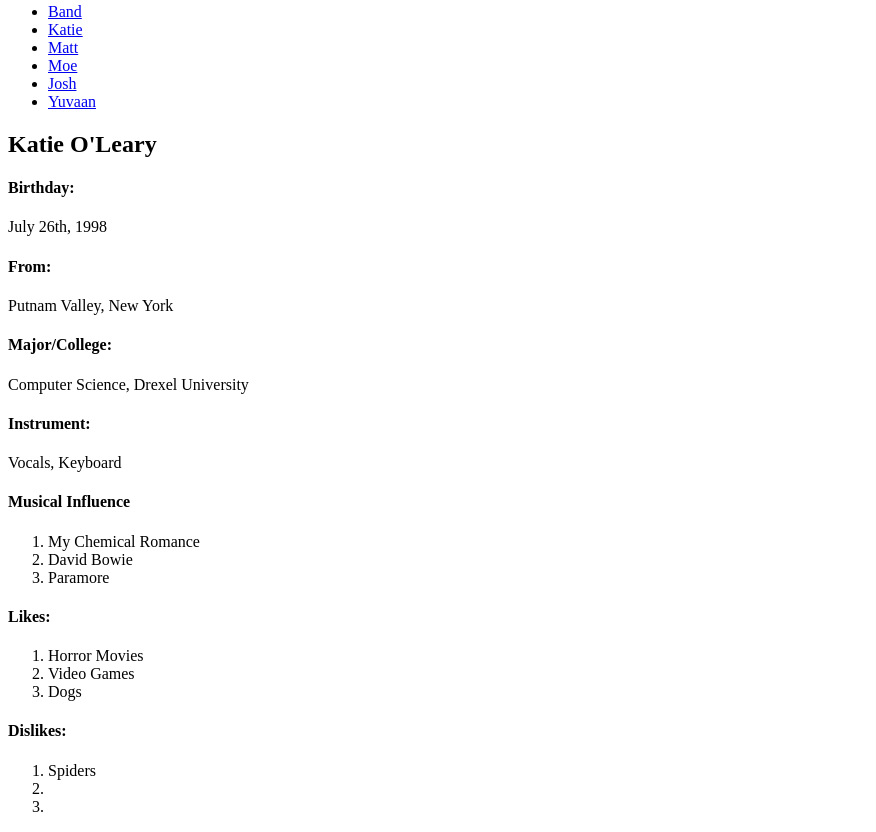
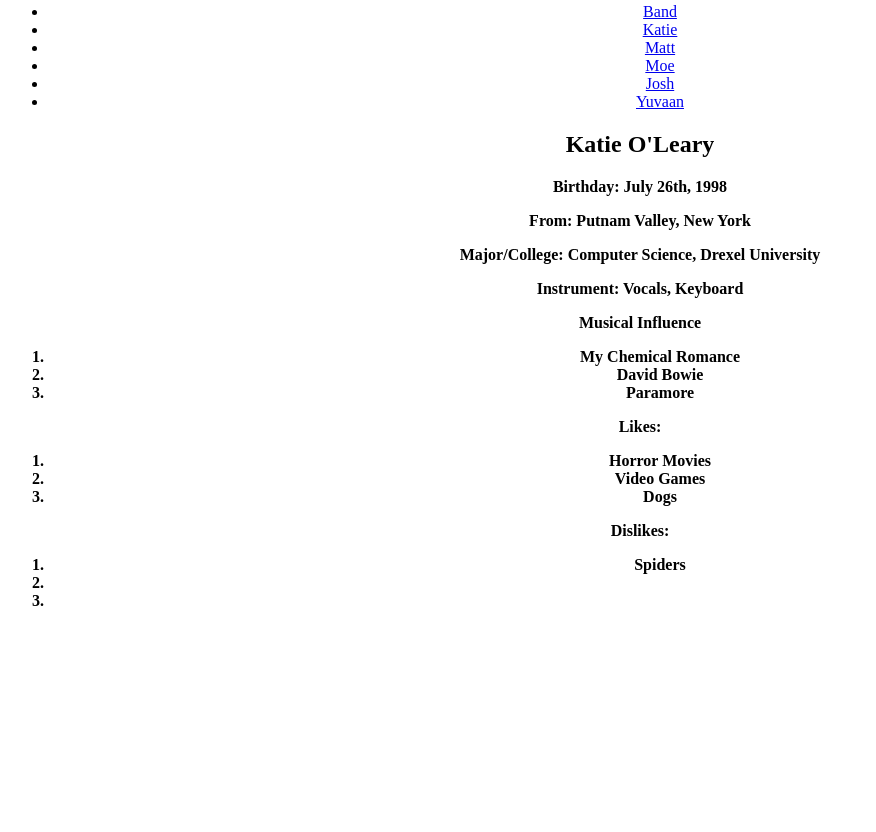
Before and after one commit to kadeo13/FCDescription, a plain HTML site: page index.html in a window 1280 px wide. Shown: the part 425-1257 px from the top of the page, without its empty margins (0-876 px from the left). After the commit the page ends 1051 px from the top, so only its background shows below. Drawn offline with Linux system fonts and the light colour scheme.

Commit message:
style changes

```diff
--- a/index.html
+++ b/index.html
@@ -23,23 +23,23 @@
     <div id="katie">
       <!-- Katie's info -->
       <h2>Katie O'Leary</h2>
-      <h4>Birthday: </h4><p class="in">July 26th, 1998</p>
-      <h4>From: </h4><p class="in">Putnam Valley, New York</p>
-      <h4>Major/College: </h4><p class="in">Computer Science, Drexel University</p>
-      <h4>Instrument: </h4><p class="in">Vocals, Keyboard</p>
-      <h4>Musical Influence</h4>
+      <p><strong>Birthday: <strong>July 26th, 1998</p>
+      <p><strong>From: </strong>Putnam Valley, New York</p>
+      <p><strong>Major/College: </strong>Computer Science, Drexel University</p>
+      <p><strong>Instrument: </strong>Vocals, Keyboard</p>
+      <p><strong>Musical Influence</strong><p>
         <ol>
           <li>My Chemical Romance</li>
           <li>David Bowie</li>
           <li>Paramore</li>
         </ol>
-      <h4>Likes: </h4>
+      <p><strong>Likes: </strong></p>
         <ol>
           <li>Horror Movies</li>
           <li>Video Games</li>
           <li>Dogs</li>
         </ol>
-      <h4>Dislikes: </h4>
+      <p><strong>Dislikes: </strong></p>
         <ol>
           <li>Spiders</li>
           <li></li>
--- a/resources/css/style.css
+++ b/resources/css/style.css
@@ -1,3 +1,3 @@
-p.in {
-  display: inline;
+html {
+  text-align: center;
 }
```
